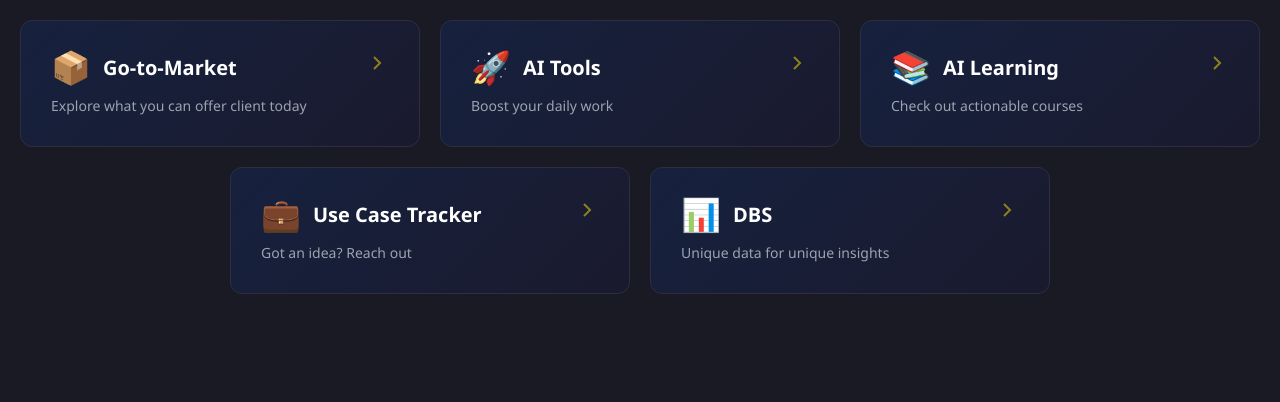
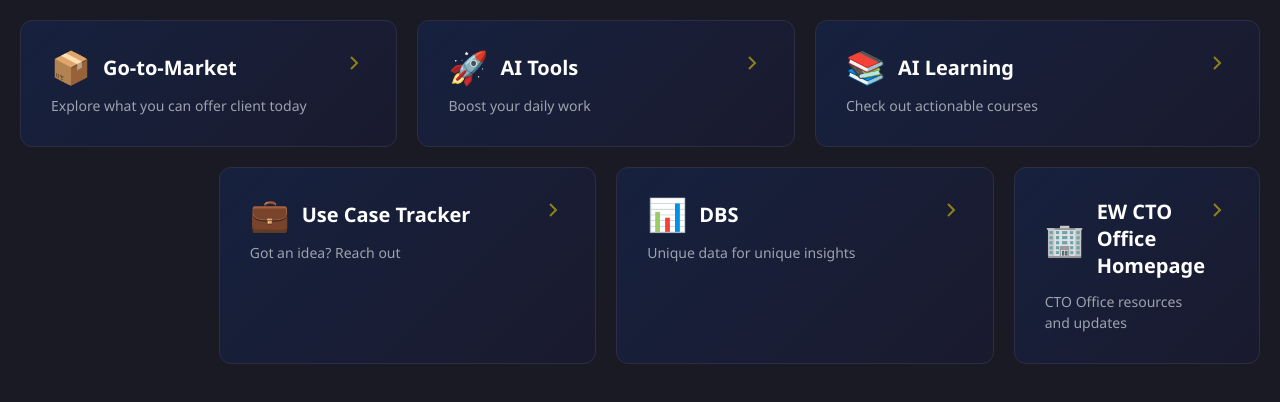
Before and after one commit to cdel1/sat-ai-cards, a plain HTML site: page index.html in a window 1280 px wide. Drawn offline with Linux system fonts and the light colour scheme.

Commit message:
Add link to EW CTO Office Homepage in index.html
Added a new card link to the EW CTO Office Homepage with resources and updates.

```diff
--- a/index.html
+++ b/index.html
@@ -227,6 +227,23 @@
                 </div>
             </div>
         </a>
+
+        <a href="https://eygermany.sharepoint.com/sites/EY-P-AIHouse/" class="card" target="_parent">
+            <div class="card-content">
+                <div class="card-text-group">
+                    <div class="card-title-wrapper">
+                        <span class="card-icon">🏢</span>
+                        <span class="card-title">EW CTO Office Homepage</span>
+                    </div>
+                    <p class="card-tagline">CTO Office resources and updates</p>
+                </div>
+                <div class="card-arrow">
+                    <svg viewBox="0 0 24 24">
+                        <path d="M9 18l6-6-6-6"></path>
+                    </svg>
+                </div>
+            </div>
+        </a>
     </div>
 </body>
 </html>
```
